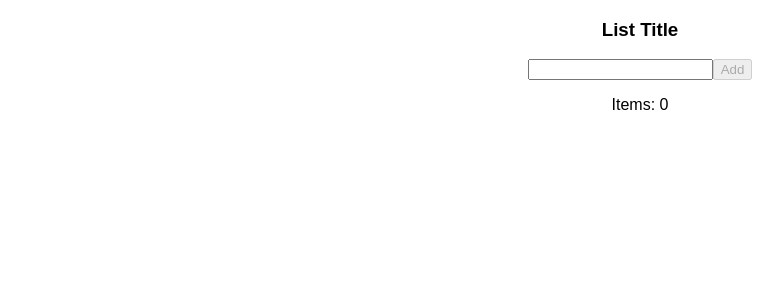
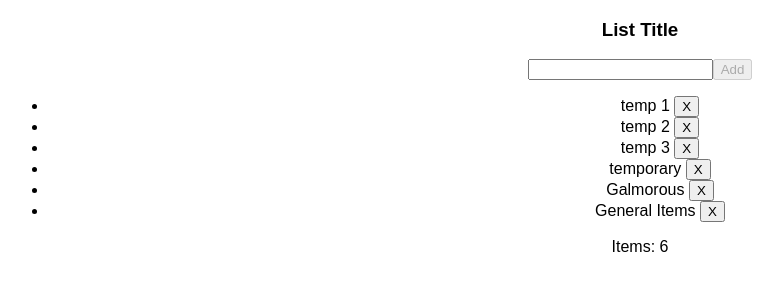
Before and after one commit to BlessYAHU/List-Example, a React (Create React App) app: page / in a window 1280 px wide. Shown: the top 300 px of the page, without its empty margins (0-783 px from the left). Built offline with nearby package versions, Linux system fonts and the light colour scheme.

Commit message:
initial commit

```diff
--- a/src/App.tsx
+++ b/src/App.tsx
@@ -13,7 +13,7 @@ const testItms = [
 export default function App() {
   return (
     <div className="App">
-      <Comp.List items={testItms} />
+      <Comp.List listItemDomain={Comp.ListItems(testItms)} />
     </div>
   );
 }
--- a/src/components/index.tsx
+++ b/src/components/index.tsx
@@ -1 +1 @@
-export { List } from "./list";
+export { List, ListItems } from "./list";
--- a/src/components/list/index.tsx
+++ b/src/components/list/index.tsx
@@ -1 +1,2 @@
 export { List } from "./list";
+export { ListItems } from "./ListItems";
--- a/src/components/list/list.tsx
+++ b/src/components/list/list.tsx
@@ -1,41 +1,43 @@
 import React, { useState, useEffect } from "react";
-//import { Content } from "./content";
 import { Header } from "./header";
 import { Footer } from "./footer";
-//import { AddItem } from "./addItem";
-import { ListItems, ListItemCollection } from "./ListItems";
+import { ListItemCollection } from "./ListItems";
 
 const NONE = "";
 
-export function List({ items }: { items: string[] }) {
-  const [listItemDomain, setListItemDomain] = useState(ListItems());
+export function List({
+  listItemDomain
+}: {
+  listItemDomain: ListItemCollection;
+}) {
   const [listItems, setListItems] = useState([""]);
   const [previousList, setPreviousList] = useState([""]);
   const [removedItem, setRemovedItem] = useState(NONE);
 
   useEffect(() => {
-    setListItemDomain(ListItems(items));
     setListItems(listItemDomain.getItems());
   }, []);
-  //const undoAvailable =
+
   const removeItem = (itemIndexToRemove: number) => () => {
-    // console.log("you what?");
     const { undoList, newList } = listItemDomain.removeItem(itemIndexToRemove);
-    // setPreviousList([...listItems]);
     setPreviousList(undoList);
-    // const newItemArray = listItems.filter(
-    //   (x, index) => index !== itemIndexToRemove
-    // );
-    // setListItems(newItemArray);
     setRemovedItem(listItems[itemIndexToRemove]);
     setListItems(listItemDomain.getItems());
-    // setListItems(listItemDomain.getItems());
   };
+
   const addItem = (itemToAdd: string) => {
     listItemDomain.addItem(itemToAdd);
     setListItems(listItemDomain.getItems());
-    //setListItems(listItems.concat([itemToAdd]));
     setRemovedItem(NONE);
+  };
+
+  const cancelUndo = () => {
+    setRemovedItem("");
+  };
+
+  const undoRemoval = () => {
+    setListItems(previousList);
+    cancelUndo();
   };
 
   const itms = listItems.map((item, index) => (
@@ -44,23 +46,11 @@ export function List({ items }: { items: string[] }) {
     </li>
   ));
 
-  const undoRemoval = () => {
-    setListItems(previousList);
-    cancelUndo();
-  };
-
-  const cancelUndo = () => {
-    setRemovedItem("");
-  };
-
   return (
     <>
       <Header handleAddItem={addItem} />
-      {/* <AddItem addItemAction={addItem} /> */}
-      <ul>
-        {itms}
-        {/* <Content items={listItems} removeItemAction={removeItem} /> */}
-      </ul>
+
+      <ul>{itms}</ul>
       <Footer
         itemCount={listItems.length}
         removedItem={removedItem}
```
